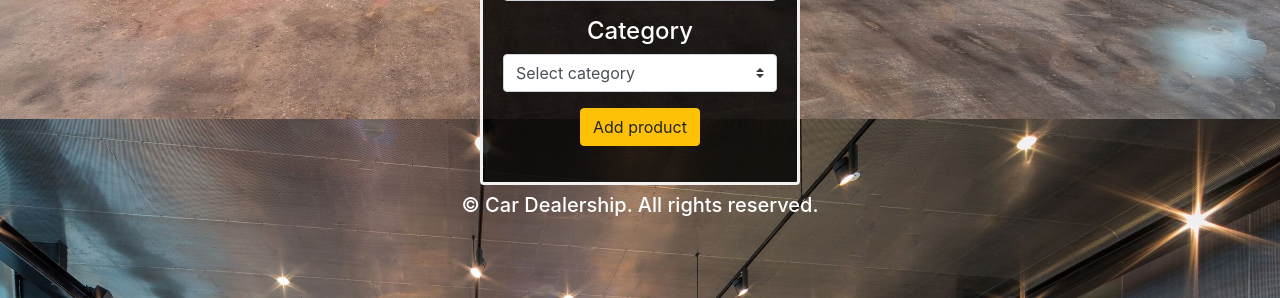
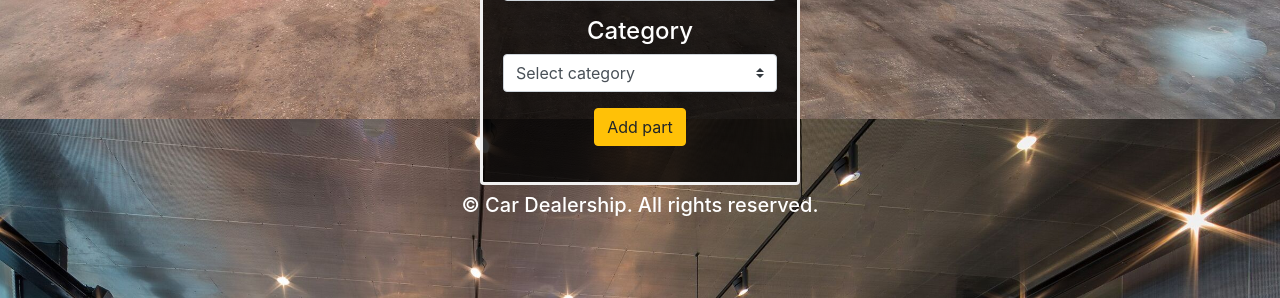
Before and after one commit to st-zlatanov/Car-Dealership, a Spring app: page /parts/part-add in a window 1280 px wide. Shown: the part 735-1033 px from the top of the page. Run offline with Thymeleaf, Linux system fonts and the light colour scheme; the template is opened without the code that fills it, so the values that code supplies are empty; some of the project's set-up classes (security, data sources, template engines, error pages and the like) are left out, and stand-ins take their place.

Commit message:
fix typos

```diff
--- a/finalProjectForDefense/src/main/resources/templates/parts/part-add.html
+++ b/finalProjectForDefense/src/main/resources/templates/parts/part-add.html
@@ -74,7 +74,7 @@
         </div>
 
         <div class="button-holder d-flex justify-content-center">
-            <button type="submit" class="btn btn-warning  mb-3" value="Register">Add product</button>
+            <button type="submit" class="btn btn-warning  mb-3" value="Register">Add part</button>
         </div>
     </form>
 </main>
--- a/finalProjectForDefense/src/main/resources/templates/vehicles/vehicle-add.html
+++ b/finalProjectForDefense/src/main/resources/templates/vehicles/vehicle-add.html
@@ -69,7 +69,7 @@
         </div>
 
         <div class="button-holder d-flex justify-content-center">
-            <button type="submit" class="btn btn-warning  mb-3" value="Register">Add product</button>
+            <button type="submit" class="btn btn-warning  mb-3" value="Register">Add vehicle</button>
         </div>
     </form>
 </main>
```
